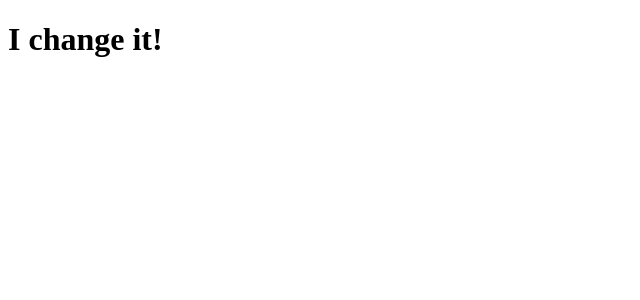
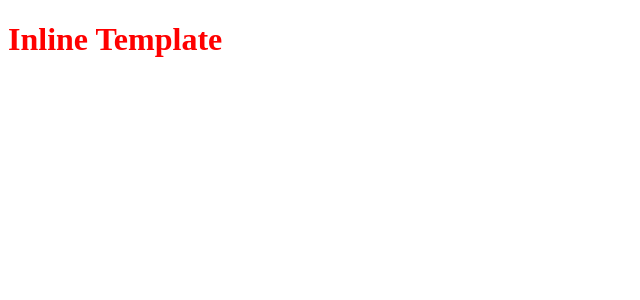
Before and after one commit to nazarpelekh/chat-app, an Angular app: page / in a window 1280 px wide. Shown: the top 300 px of the page, without its empty margins (0-640 px from the left). Built offline with nearby package versions, Linux system fonts and the light colour scheme.

Commit message:
Simply Changes

```diff
--- a/src/app/app.component.html
+++ b/src/app/app.component.html
@@ -1,6 +1,3 @@
 <h1>
   {{title}}
 </h1>
-<h2>
-  {{bla}}
-</h2>
--- a/src/app/app.component.ts
+++ b/src/app/app.component.ts
@@ -2,9 +2,15 @@
 
 @Component({
   selector: 'app-root',
-  templateUrl: './app.component.html',
-  styleUrls: ['./app.component.css']
+  template: `
+    <h1>Inline Template</h1>
+  `,
+  styles: [`
+    h1 {
+      color: red;
+    }
+  `]
 })
 export class AppComponent {
-  title = 'I change it!'
+  title = 'I change it!';
 }
```
